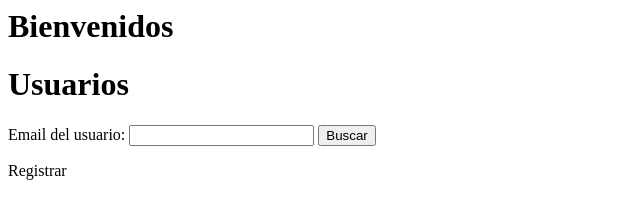
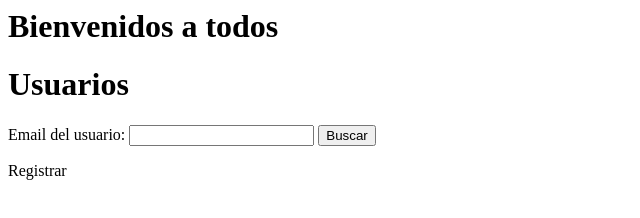
Before and after one commit to MarcSP98/appnodeci, a website: page public/index.html in a window 1280 px wide. Shown: the whole page, without its empty margins (0-640 px from the left). Drawn offline with Linux system fonts and the light colour scheme.

Commit message:
Reindexar archivos 2

```diff
--- a/public/index.html
+++ b/public/index.html
@@ -5,7 +5,7 @@
     <title>Document</title>
 </head>
 <body>
-    <h1>Bienvenidos</h1>
+    <h1>Bienvenidos a todos</h1>
 
     <h1>Usuarios</h1>
     <form onsubmit="searchUserByEmail(event); return false;">
```
Also changed, not shown: .github/workflows/npm-publish.yml.
